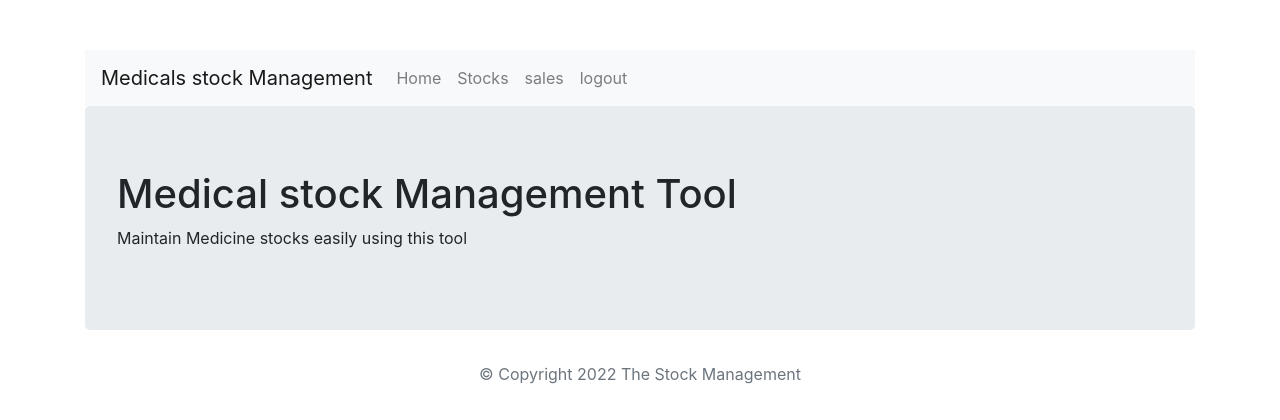
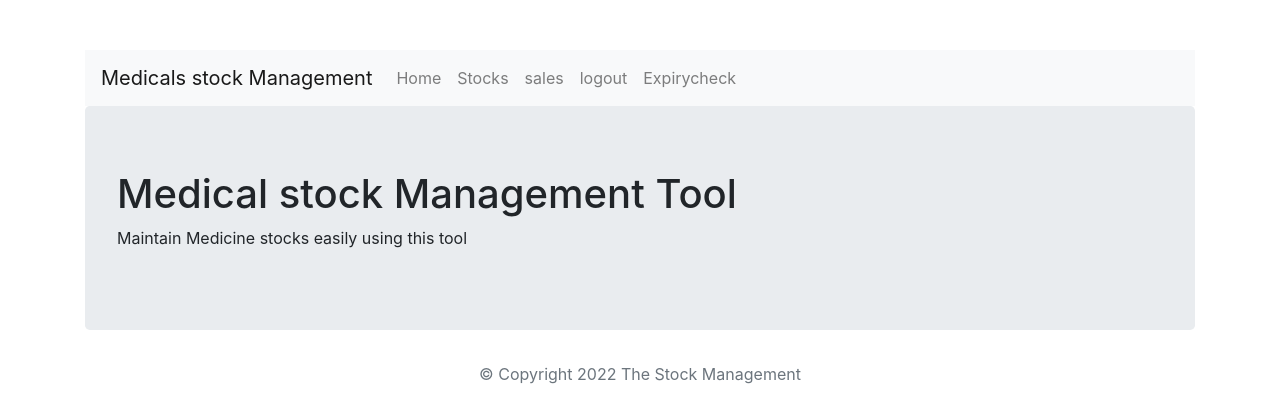
Before and after one commit to Ravichitra/stockMangement-new, a Node server app: page /home in a window 1280 px wide. Shown: the top 420 px of the page. Run offline with Node 20, Linux system fonts and the light colour scheme; tables that the repository leaves empty hold one stand-in row (values such as "Sample post"); some libraries are stand-ins or nearby versions.

Commit message:
expiry
check pls

```diff
--- a/routes/index.js
+++ b/routes/index.js
@@ -420,10 +420,11 @@ router.post('/salesNew', function (req, res, next) {
 			});
 
 			break;
-		}
+		} }
+				if(g!=3)
+				res.send({"Success":"sale Quantity is more than stock"});
 
 
-	}
 
 
 
--- a/views/partials/header.ejs
+++ b/views/partials/header.ejs
@@ -13,5 +13,8 @@
       <li class="nav-item">
         <a class="nav-link" href="/logout">logout</a>
       </li>
+      <li class="nav-item">
+        <a class="nav-link" href="/expiry">Expirycheck</a>
+      </li>
     </ul>
   </nav>
```
Also changed, not shown: views/expiry.ejs (added).
